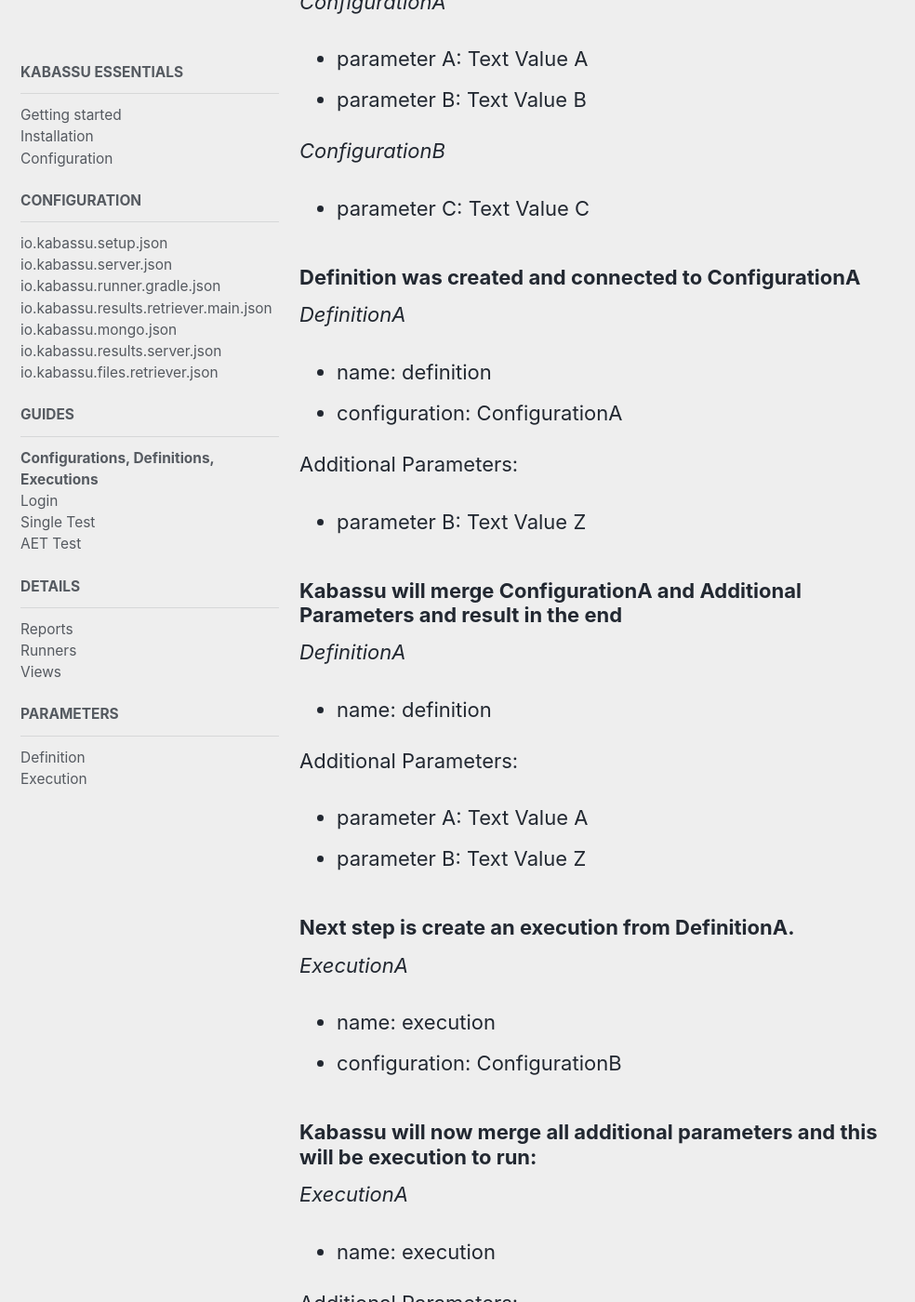
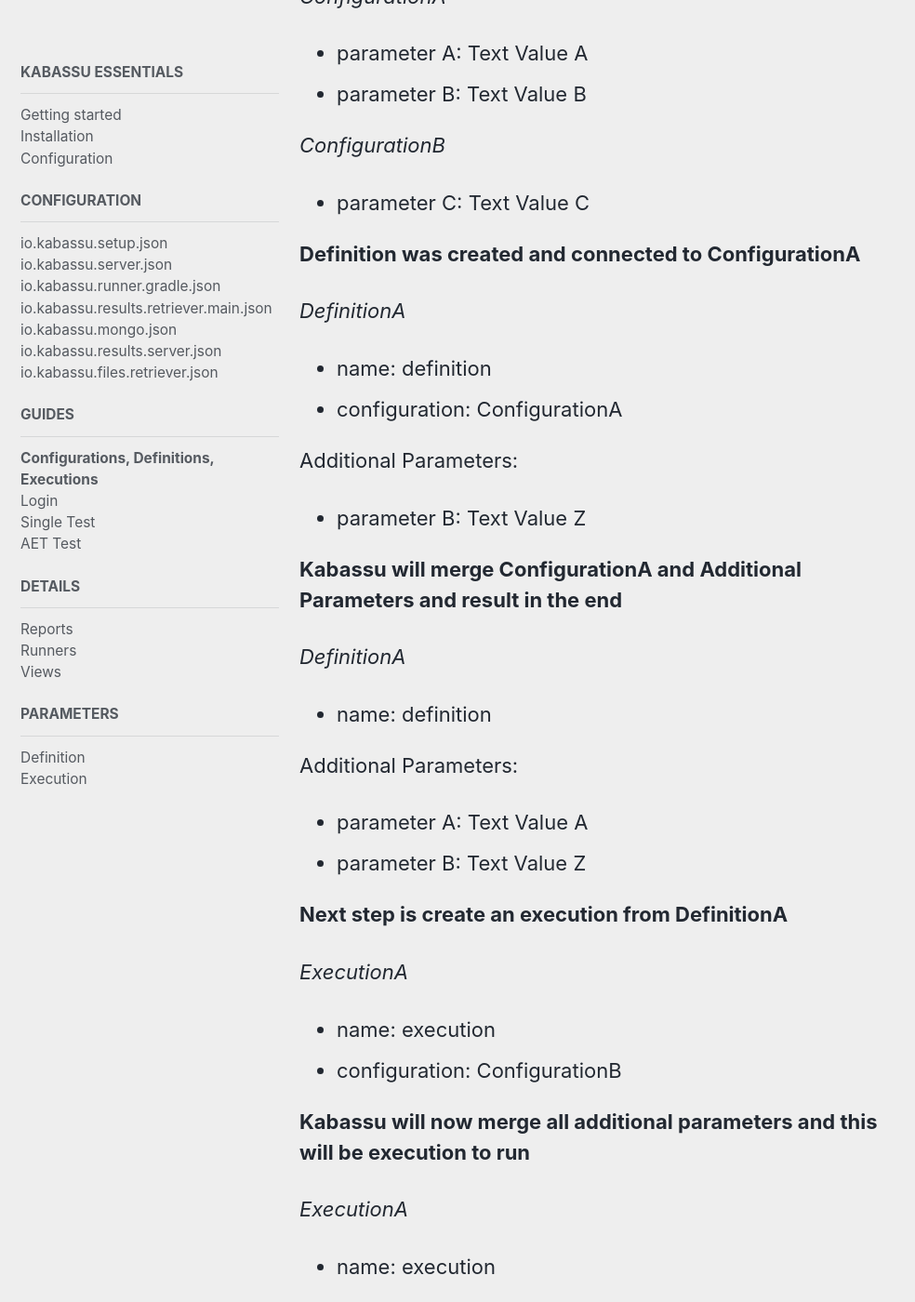
Before and after one commit to Kabassu/kabassu.github.io, a Jekyll site: the page built from _docs/guide/conf-def-exe.md, in a window 1280 px wide and 1400 px high, scrolled down 1544 px. Shown: the whole window at 93% size, without its empty margins (0-984 px from the left). Built offline with Jekyll 4.4.1, drawn with Linux system fonts in a browser that asks for light colours; nearby versions of some CDN libraries; some of the changed text lies outside the part shown.

Commit message:
small changes

```diff
--- a/_docs/guide/conf-def-exe.md
+++ b/_docs/guide/conf-def-exe.md
@@ -24,7 +24,7 @@
 
 ## Example
 
-### There are two configurations:
+**There are two configurations:**
 
 *ConfigurationA*
 - parameter A: Text Value A
@@ -33,7 +33,7 @@
 *ConfigurationB*
 - parameter C: Text Value C
 
-### Definition was created and connected to **ConfigurationA**
+**Definition was created and connected to ConfigurationA**
 
 *DefinitionA*
 - name: definition
@@ -42,7 +42,7 @@
 Additional Parameters:
 - parameter B: Text Value Z
 
-### Kabassu will merge **ConfigurationA** and Additional Parameters and result in the end
+**Kabassu will merge ConfigurationA and Additional Parameters and result in the end**
 
 *DefinitionA*
 - name: definition
@@ -51,13 +51,13 @@
 - parameter A: Text Value A
 - parameter B: Text Value Z
 
-### Next step is create an execution from **DefinitionA**.
+**Next step is create an execution from DefinitionA**
 
 *ExecutionA*
 - name: execution
 - configuration: ConfigurationB
 
-### Kabassu will now merge all additional parameters and this will be execution to run:
+**Kabassu will now merge all additional parameters and this will be execution to run**
 
 *ExecutionA*
 - name: execution
```
